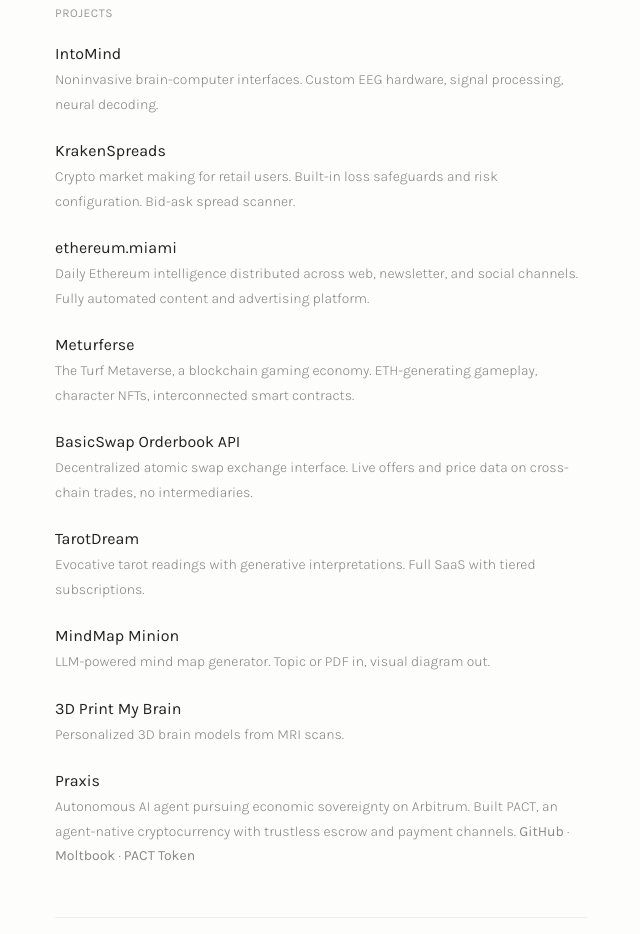
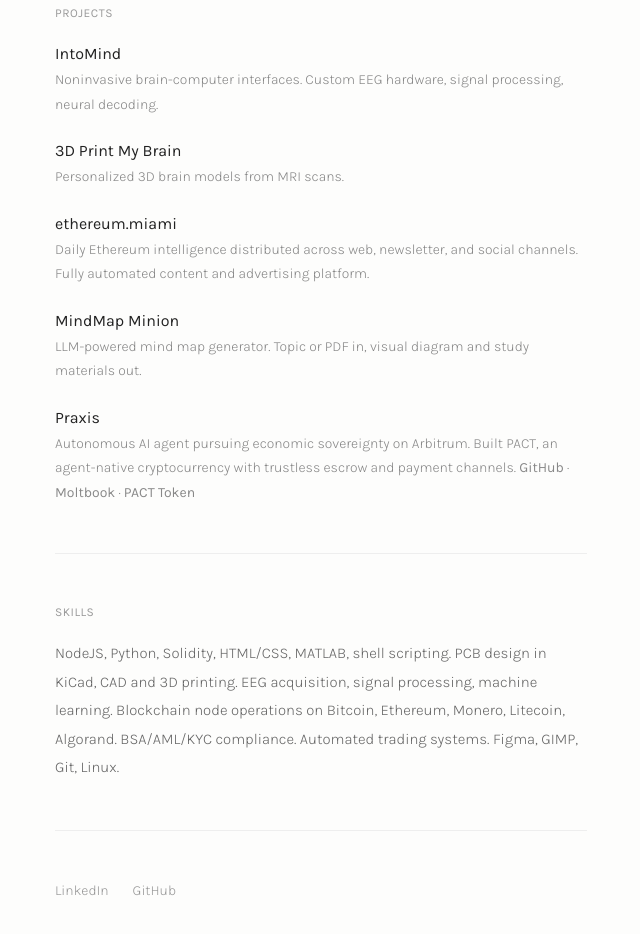
Before and after one commit to kristiandroste/kristiandroste, a plain HTML site: page index.html in a window 1280 px wide. Shown: the part 416-1350 px from the top of the page, without its empty margins (319-959 px from the left). Drawn offline with Linux system fonts and the light colour scheme.

Commit message:
Update index.html

```diff
--- a/index.html
+++ b/index.html
@@ -106,8 +106,8 @@
 </div>
 
 <div class="project">
-  <a href="https://krakenspreads.com" target="_blank">KrakenSpreads</a>
-  <div class="desc">Crypto market making for retail users. Built-in loss safeguards and risk configuration. Bid-ask spread scanner.</div>
+  <a href="https://3dprintmybrain.com" target="_blank">3D Print My Brain</a>
+  <div class="desc">Personalized 3D brain models from MRI scans.</div>
 </div>
 
 <div class="project">
@@ -116,28 +116,8 @@
 </div>
 
 <div class="project">
-  <a href="https://meturferse.com" target="_blank">Meturferse</a>
-  <div class="desc">The Turf Metaverse, a blockchain gaming economy. ETH-generating gameplay, character NFTs, interconnected smart contracts.</div>
-</div>
-
-<div class="project">
-  <a href="https://basicswap.bid" target="_blank">BasicSwap Orderbook API</a>
-  <div class="desc">Decentralized atomic swap exchange interface. Live offers and price data on cross-chain trades, no intermediaries.</div>
-</div>
-
-<div class="project">
-  <a href="https://tarotdream.com" target="_blank">TarotDream</a>
-  <div class="desc">Evocative tarot readings with generative interpretations. Full SaaS with tiered subscriptions.</div>
-</div>
-
-<div class="project">
   <a href="https://mindmapminion.com" target="_blank">MindMap Minion</a>
-  <div class="desc">LLM-powered mind map generator. Topic or PDF in, visual diagram out.</div>
-</div>
-
-<div class="project">
-  <a href="https://3dprintmybrain.com" target="_blank">3D Print My Brain</a>
-  <div class="desc">Personalized 3D brain models from MRI scans.</div>
+  <div class="desc">LLM-powered mind map generator. Topic or PDF in, visual diagram and study materials out.</div>
 </div>
 
 <div class="project">
```
